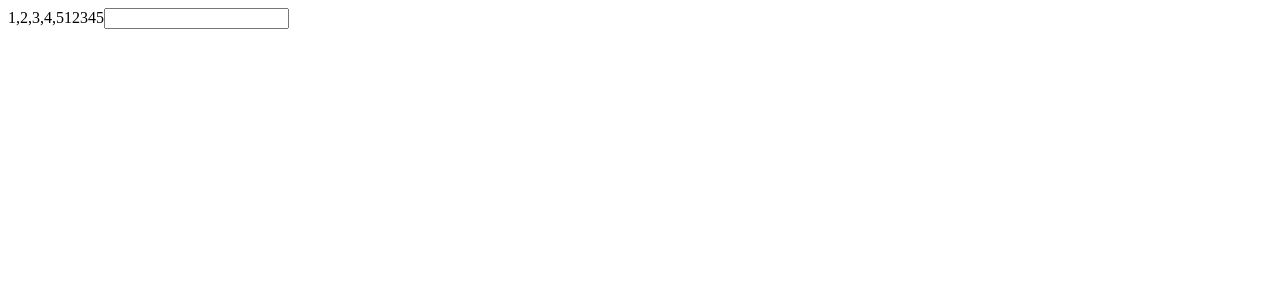
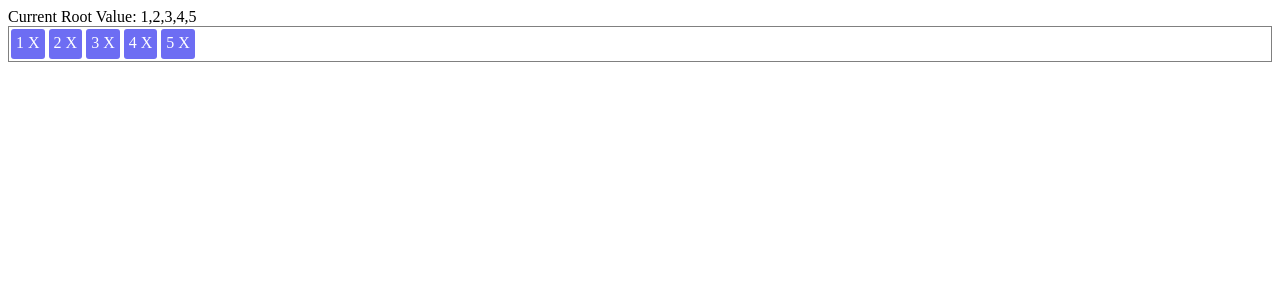
Before and after one commit to uxanovav/chipsInput, a React (Create React App) app: page / in a window 1280 px wide. Shown: the top 300 px of the page. Built offline with nearby package versions, Linux system fonts and the light colour scheme.

Commit message:
feat: add create chips function

```diff
--- a/src/App.js
+++ b/src/App.js
@@ -3,6 +3,7 @@ import ChipsInput from "./components/ChipsInput/ChipsInput";
 
 function App() {
   const [value, setValue] = useState("1,2,3,4,5");
+  debugger;
   return (
     <div className="App">
       <ChipsInput value={value} onChange={setValue} />
--- a/src/components/ChipsInput/Chips/Chips.js
+++ b/src/components/ChipsInput/Chips/Chips.js
@@ -1,7 +1,8 @@
 import React from "react";
+import styles from "../ChipsInput.module.css";
 
 const Chips = ({ value }) => {
-  return <span>{value}</span>;
+  return <div className={styles.chips}>{value} X</div>;
 };
 
 export default Chips;
--- a/src/components/ChipsInput/ChipsInput.js
+++ b/src/components/ChipsInput/ChipsInput.js
@@ -1,7 +1,12 @@
 import React from "react";
 import Chips from "./Chips/Chips";
+import styles from "./ChipsInput.module.css";
 
 const ChipsInput = ({ value, onChange }) => {
+  const inputPanel = React.createRef();
+
+  let currentValue = "";
+
   const currentChipsState = value.split(",").map((chipsElement, idx) => {
     return {
       id: idx,
@@ -9,10 +14,35 @@ const ChipsInput = ({ value, onChange }) => {
     };
   });
 
+  const combineResult = () => {
+    let resultValue = currentChipsState
+      .map((el) => {
+        return el.value;
+      })
+      .join();
+    return resultValue;
+  };
+
+  const onUpdate = (newValue) => {
+    debugger;
+    currentValue = newValue;
+    if (currentValue.includes(",")) {
+      currentChipsState.push({
+        id: currentChipsState.length,
+        value: currentValue.slice(0, -1),
+      });
+      onChange(combineResult());
+      inputPanel.current.value = "";
+    }
+  };
+
   return (
-    <label>
-      <span>{value}</span>
-      <span>
+    <>
+      <div>
+        <span>Current Root Value: </span>
+        {value}
+      </div>
+      <div className={styles.chips_input}>
         {currentChipsState.map((chipsElement) => {
           return (
             <Chips
@@ -22,9 +52,17 @@ const ChipsInput = ({ value, onChange }) => {
             />
           );
         })}
-      </span>
-      <input></input>
-    </label>
+        <label>
+          <input
+            ref={inputPanel}
+            onChange={(e) => {
+              onUpdate(e.target.value);
+            }}
+          ></input>
+          <span>{currentValue}</span>
+        </label>
+      </div>
+    </>
   );
 };
 
--- /dev/null
+++ b/src/components/ChipsInput/ChipsInput.module.css
@@ -0,0 +1,26 @@
+.chips {
+  height: 20px;
+  width: fit-content;
+  background-color: rgb(109, 109, 243);
+  color: rgb(255, 255, 255);
+  border-radius: 3px;
+  padding: 5px;
+  margin: 2px;
+}
+
+.chips:hover {
+  background-color: rgb(54, 54, 170);
+}
+
+.chips_input {
+  display: flex;
+  border: grey 1px solid;
+}
+
+.chips_input input {
+  width: 100%;
+  height: 25px;
+  margin: 2px;
+  border: none;
+  outline: none;
+}
```
